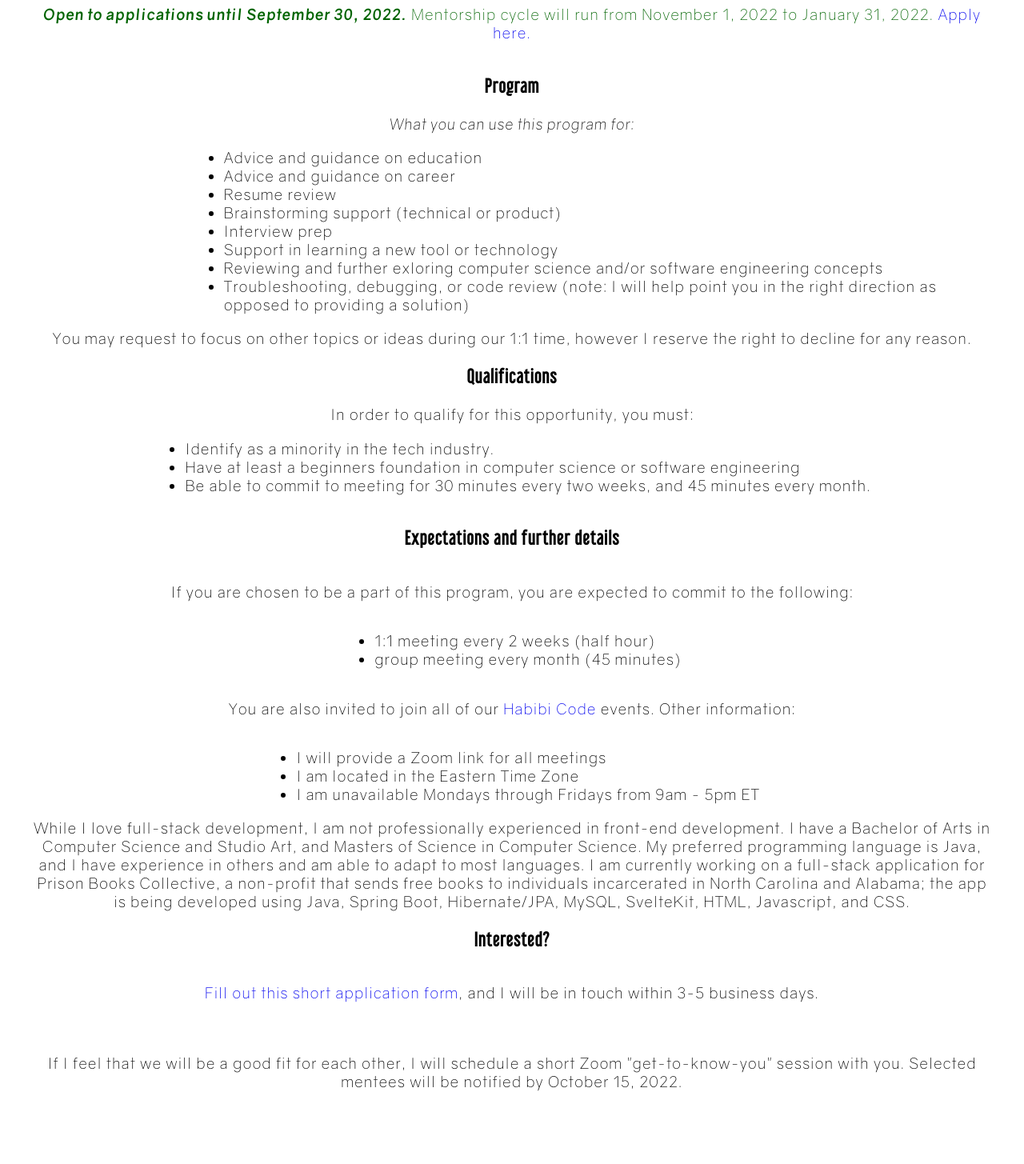
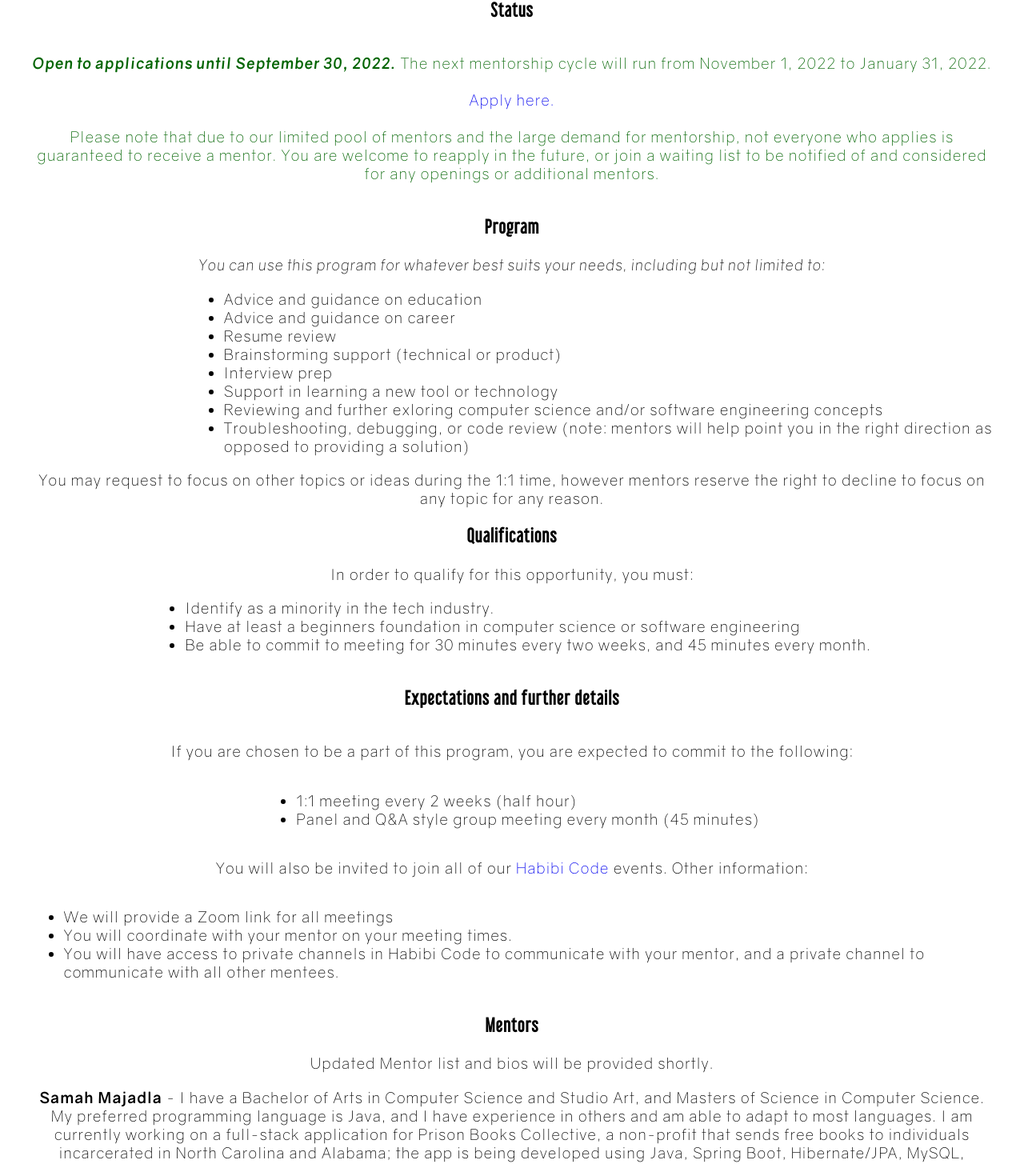
Before and after one commit to samahmajadla/samahmajadla.github.io, a SvelteKit app: page /mentorship in a window 1280 px wide. Shown: the part 269-1724 px from the top of the page at 80% size. Before the commit the page ends 1655 px from the top, so only its background shows below. Built offline with nearby package versions, Linux system fonts and the light colour scheme.

Commit message:
expanding mentorship to other mentors

```diff
--- a/src/routes/mentorship/+page.svelte
+++ b/src/routes/mentorship/+page.svelte
@@ -1,18 +1,23 @@
 <div id="mentorship" class="details container">
 	<h3>Overview</h3>
-	I am offering a three-month long mentorship opportunity for two individuals who identify as a
+	<p><a href="/community">Habibi Code</a> hosts a mentorship program with three-month long mentorship cycles for individuals who identify as a
 	minority in the tech industry (women, BIPOC, Latinx, LGBTQ+ individuals, formerly incarcerated, etc).
-	As a participant in this program, you will get one on one time with me that can be used in whatever
-	ways best suit your needs.
+	As a participant in this program, you will get one on one time with mentors that can be used in whatever
+	ways best suit your needs. Please read through the following information; you can find the application form at the end of the page. </p>
 	<h3>Status</h3>
 	<p style="color:darkgreen">
-		<b><i>Open to applications until September 30, 2022.</i></b> Mentorship cycle will run from
+		<b><i>Open to applications until September 30, 2022.</i></b> The next mentorship cycle will run from
 		November 1, 2022 to January 31, 2022.
+        <br>
+        <br>
 		<a href="https://forms.gle/wpGW5qiCxjgm5DhE6">Apply here.</a>
+        <br>
+        <br>
+        Please note that due to our limited pool of mentors and the large demand for mentorship, not everyone who applies is guaranteed to receive a mentor. You are welcome to reapply in the future, or join a waiting list to be notified of and considered for any openings or additional mentors.
 	</p>
 
 	<h3>Program</h3>
-	<i>What you can use this program for:</i>
+	<i>You can use this program for whatever best suits your needs, including but not limited to:</i>
 	<ul style="padding-left:20%">
 		<li>Advice and guidance on education</li>
 		<li>Advice and guidance on career</li>
@@ -22,12 +27,12 @@
 		<li>Support in learning a new tool or technology</li>
 		<li>Reviewing and further exloring computer science and/or software engineering concepts</li>
 		<li>
-			Troubleshooting, debugging, or code review (note: I will help point you in the right direction
+			Troubleshooting, debugging, or code review (note: mentors will help point you in the right direction
 			as opposed to providing a solution)
 		</li>
 	</ul>
-	You may request to focus on other topics or ideas during our 1:1 time, however I reserve the right
-	to decline for any reason.
+    You may request to focus on other topics or ideas during the 1:1 time, however mentors reserve the right
+	to decline to focus on any topic for any reason.
 
 	<h3>Qualifications</h3>
 	In order to qualify for this opportunity, you must:
@@ -45,35 +50,38 @@
 
 	<ul>
 		<li>1:1 meeting every 2 weeks (half hour)</li>
-		<li>group meeting every month (45 minutes)</li>
+		<li>Panel and Q&A style group meeting every month (45 minutes)</li>
 	</ul>
 
-	<p>You are also invited to join all of our <a href="../community">Habibi Code</a> events. Other
+	<p>You will also be invited to join all of our <a href="../community">Habibi Code</a> events. Other
 	information:</p>
 	<ul>
-		<li>I will provide a Zoom link for all meetings</li>
-		<li>I am located in the Eastern Time Zone</li>
-		<li>I am unavailable Mondays through Fridays from 9am - 5pm ET</li>
+		<li>We will provide a Zoom link for all meetings</li>
+		<li>You will coordinate with your mentor on your meeting times.</li>
+		<li>You will have access to private channels in Habibi Code to communicate with your mentor, and a private channel to communicate with all other mentees.</li>
 	</ul>
 
-	While I love full-stack development, I am not professionally experienced in front-end development.
-	I have a Bachelor of Arts in Computer Science and Studio Art, and Masters of Science in Computer
+    <h3>Mentors</h3>
+
+    Updated Mentor list and bios will be provided shortly.
+
+    <p><b>Samah Majadla</b> - I have a Bachelor of Arts in Computer Science and Studio Art, and Masters of Science in Computer
 	Science. My preferred programming language is Java, and I have experience in others and am able to
 	adapt to most languages. I am currently working on a full-stack application for Prison Books
 	Collective, a non-profit that sends free books to individuals incarcerated in North Carolina and
 	Alabama; the app is being developed using Java, Spring Boot, Hibernate/JPA, MySQL, SvelteKit,
-	HTML, Javascript, and CSS.
+	HTML, Javascript, and CSS. You can learn more <a href="/about">about my background here.</a> </p>
 
 	<h3>Interested?</h3>
 
-	<p><a href="https://forms.gle/wpGW5qiCxjgm5DhE6">Fill out this short application form</a>, and I will
+	<p><a href="https://forms.gle/wpGW5qiCxjgm5DhE6">Fill out this short application form</a>, and we will
 	be in touch within 3-5 business days.</p>
 	<br />
-	<br />
-	If I feel that we will be a good fit for each other, I will schedule a short Zoom "get-to-know-you"
-	session with you. Selected mentees will be notified by October 15, 2022.
+	If we feel that you are a good fit for this program, we will schedule a short Zoom "get-to-know-you"
+	session with you. Selected mentees will be notified by October 15, 2022. We encourage you to provide as much detail in your application as you can, as this helps us understand you, your needs and hopes for this program, and best assess your fit with us.
 	<br />
 	<br />
+
 </div>
 
 <style>
```
Also changed, not shown: 24 other files (tests, documents, lock files or other folders).
